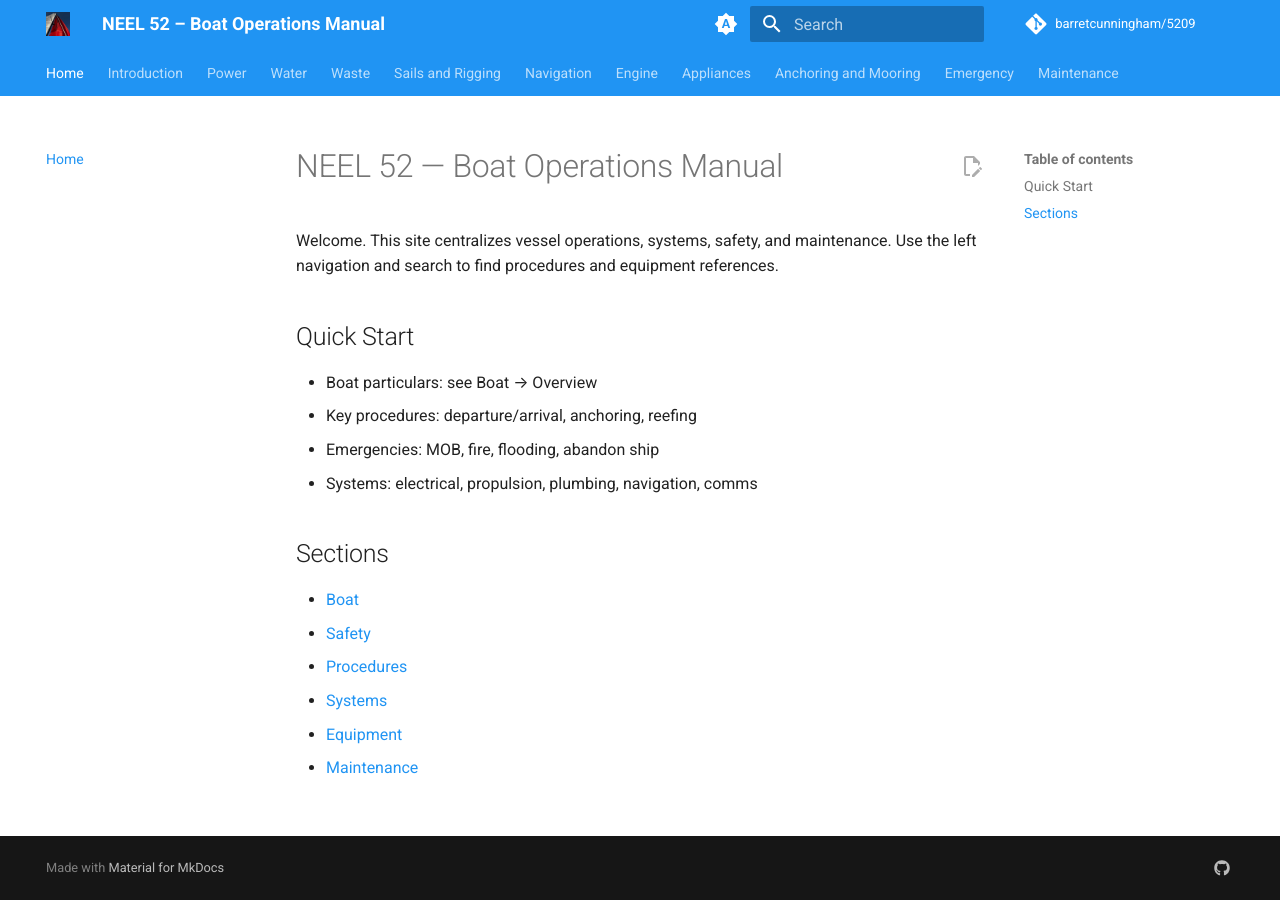
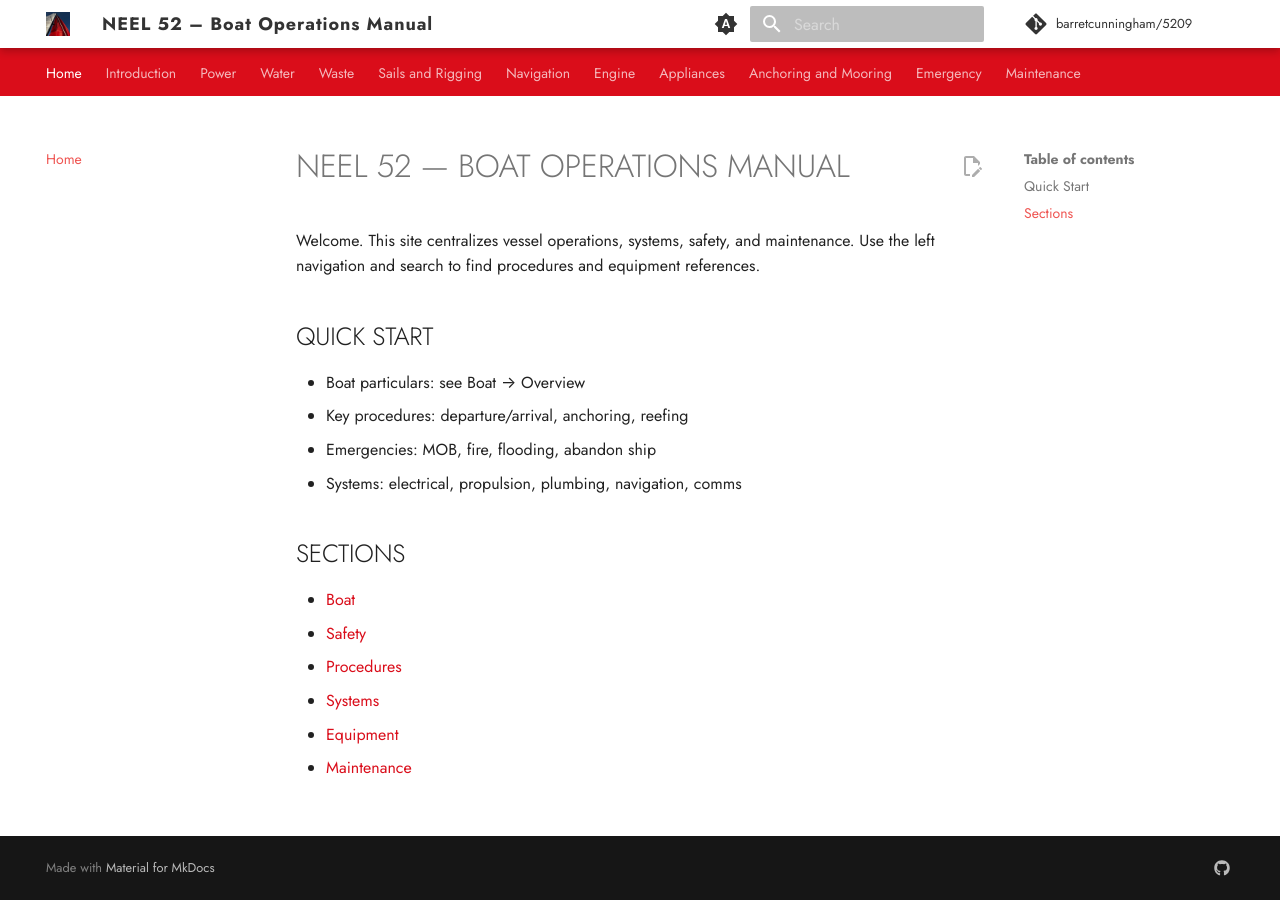
Before and after one commit to barretcunningham/5209, an MkDocs documentation site: the page built from docs/index.md, in a window 1280 px wide. Built offline with MkDocs 1.6.1 and Material for MkDocs 9.7.7, drawn with Linux system fonts in a browser that asks for light colours; comment, search, counter and statistics services are not loaded.

Commit message:
style: update theme to match NEEL Trimarans brand
Update site styling to reflect NEEL's signature aesthetic with red accent colors (#da0d1a), Jost typography, and clean minimalist design inspired by neel-trimarans.com.

🤖 Generated with [Claude Code](https://claude.com/claude-code)

Co-Authored-By: Claude <noreply@anthropic.com>

```diff
--- /dev/null
+++ b/docs/stylesheets/extra.css
@@ -0,0 +1,129 @@
+/* NEEL-inspired custom styling */
+
+:root {
+  /* NEEL brand colors */
+  --md-primary-fg-color: #da0d1a;
+  --md-primary-fg-color--light: #e83a44;
+  --md-primary-fg-color--dark: #b00a15;
+  --md-accent-fg-color: #da0d1a;
+
+  /* Typography - NEEL uses ABeeZee and Jost */
+  --md-text-font: "Jost", -apple-system, BlinkMacSystemFont, "Helvetica Neue", sans-serif;
+  --md-code-font: "Roboto Mono", "Courier New", monospace;
+}
+
+/* Import NEEL-style fonts */
+@import url('https://fonts.googleapis.com/css2?family=Jost:wght@300;400;500;600&display=swap');
+
+/* Clean, spacious layout matching NEEL aesthetic */
+.md-header {
+  background-color: white;
+  color: #333;
+  box-shadow: 0 0 0.2rem rgba(0,0,0,.1), 0 0.2rem 0.4rem rgba(0,0,0,.2);
+}
+
+.md-header__title {
+  font-weight: 300;
+  letter-spacing: 0.05em;
+}
+
+/* Primary navigation tabs */
+.md-tabs {
+  background-color: #da0d1a;
+}
+
+/* Headings - uppercase with letter spacing like NEEL */
+h1, h2 {
+  font-weight: 300;
+  letter-spacing: 0.05em;
+  text-transform: uppercase;
+}
+
+h3, h4, h5, h6 {
+  font-weight: 400;
+}
+
+/* Links with NEEL red */
+.md-content a {
+  color: #da0d1a;
+}
+
+.md-content a:hover {
+  color: #b00a15;
+}
+
+/* Tables - clean minimal style */
+.md-typeset table:not([class]) {
+  border: 1px solid rgba(0, 0, 0, 0.1);
+  font-size: 0.9rem;
+}
+
+.md-typeset table:not([class]) th {
+  background-color: #f8f8f8;
+  font-weight: 500;
+  text-transform: uppercase;
+  font-size: 0.75rem;
+  letter-spacing: 0.05em;
+}
+
+/* Admonitions - cleaner borders */
+.md-typeset .admonition,
+.md-typeset details {
+  border-left: 0.2rem solid;
+}
+
+/* Navigation - cleaner style */
+.md-nav__link--active {
+  color: #da0d1a;
+  font-weight: 500;
+}
+
+.md-nav__link:hover {
+  color: #da0d1a;
+}
+
+/* Search - NEEL red highlights */
+.md-search__input::placeholder {
+  opacity: 0.6;
+}
+
+/* Code blocks - minimal style */
+.md-typeset pre > code {
+  border-radius: 0.2rem;
+}
+
+/* Buttons and CTAs */
+.md-button {
+  border-radius: 0.2rem;
+  text-transform: uppercase;
+  letter-spacing: 0.05em;
+  font-weight: 500;
+}
+
+.md-button--primary {
+  background-color: #da0d1a;
+  border-color: #da0d1a;
+}
+
+.md-button--primary:hover {
+  background-color: #b00a15;
+  border-color: #b00a15;
+}
+
+/* Dark mode adjustments */
+[data-md-color-scheme="slate"] {
+  --md-primary-fg-color: #da0d1a;
+  --md-accent-fg-color: #e83a44;
+}
+
+[data-md-color-scheme="slate"] .md-header {
+  background-color: #1e1e1e;
+}
+
+[data-md-color-scheme="slate"] .md-content a {
+  color: #e83a44;
+}
+
+[data-md-color-scheme="slate"] .md-content a:hover {
+  color: #da0d1a;
+}
--- a/mkdocs.yml
+++ b/mkdocs.yml
@@ -15,18 +15,21 @@ theme:
         name: Switch to light mode
     - media: "(prefers-color-scheme: light)"
       scheme: default
-      primary: blue
-      accent: light blue
+      primary: red
+      accent: red
       toggle:
         icon: material/brightness-7
         name: Switch to dark mode
     - media: "(prefers-color-scheme: dark)"
       scheme: slate
-      primary: blue
-      accent: light blue
+      primary: red
+      accent: red
       toggle:
         icon: material/brightness-4
         name: Switch to system preference
+  font:
+    text: Jost
+    code: Roboto Mono
   features:
     - navigation.tabs
     - navigation.sections
@@ -108,6 +111,9 @@ nav:
   - Maintenance:
     - Overview: maintenance/overview.md
 
+extra_css:
+  - stylesheets/extra.css
+
 extra:
   social:
     - icon: fontawesome/brands/github
```
